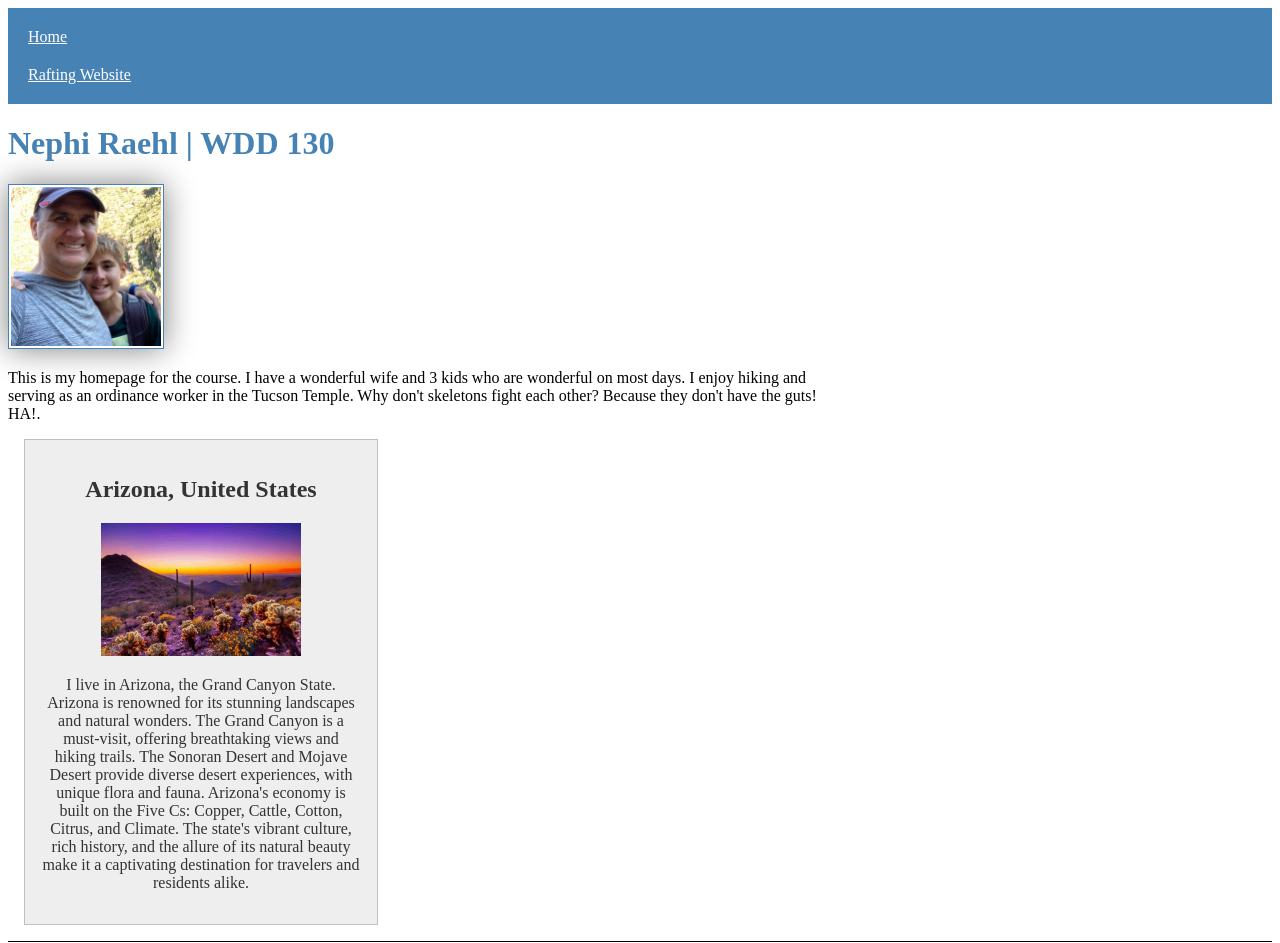
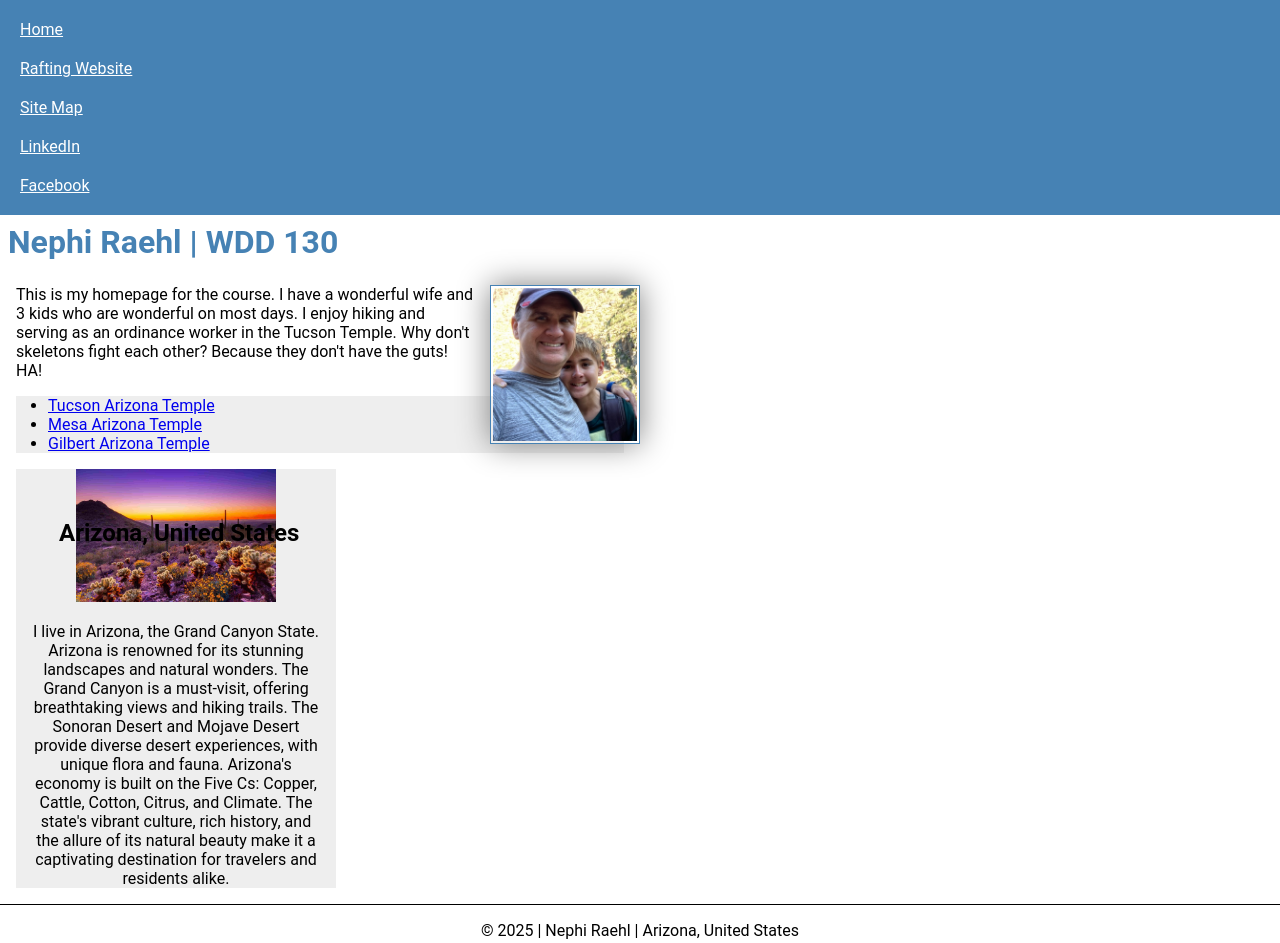
Before and after one commit to nephiraehl/wdd130, a plain HTML site: page index.html in a window 1280 px wide. Shown: the top 943 px of the page. Drawn offline with Linux system fonts and the light colour scheme.

Commit message:
home page change attempt 1

```diff
--- a/index.html
+++ b/index.html
@@ -1,3 +1,5 @@
+<!-- 18 September 2025 -->
+
 <!DOCTYPE html>
 <html lang="en">
 
@@ -7,7 +9,9 @@
     <title>Nephi Raehl | WDD 130</title>
     <meta name="description" content="Nephi Raehl's homepage for WDD 130 course.">
     <meta name="author" content="Nephi Raehl, WDD 130, course Homepage">
-
+    <link rel="preconnect" href="https://fonts.googleapis.com">
+    <link rel="preconnect" href="https://fonts.gstatic.com" crossorigin>
+    <link href="https://fonts.googleapis.com/css2?Roboto:display=swap" rel="stylesheet">
     <link rel="stylesheet" href="styles/styles.css">
 
 </head>
@@ -17,19 +21,32 @@
         <nav>
             <a href="#">Home</a>
             <a href="wwr/">Rafting Website</a>
+            <a href="wwr/site-plan.html">Site Map</a>
+            <a href="https://linkedin.com" target="Profile">LinkedIn</a>
+            <a href="https://facebook.com" target="_blank">Facebook</a>
         </nav>
     </header>
     <main>
 
         <h1>Nephi Raehl | WDD 130</h1>
-        <img src="images/profile.jpg" alt="profile." width="200">
-        <p>This is my homepage for the course. I have a wonderful wife and 3 kids who are wonderful on most days.
-            I enjoy hiking and serving as an ordinance worker in the Tucson Temple. Why don't skeletons fight each
-            other?
-            Because they don't have the guts! HA!.</p>
+        <div>
+            <img src="images/profile.jpg" alt="profile." width="200">
+            <p>This is my homepage for the course. I have a wonderful wife and 3 kids who are wonderful on most days.
+                I enjoy hiking and serving as an ordinance worker in the Tucson Temple. Why don't skeletons fight each
+                other?
+                Because they don't have the guts! HA!</p>
+        </div>
+        <ul class="box indent">
+            <li><a href="https://www.churchofjesuschrist.org/temples/details/tucson-arizona-temple?lang=eng"
+                    target="_blank">Tucson Arizona Temple</a></li>
+            <li><a href="https://www.churchofjesuschrist.org/temples/details/mesa-arizona-temple?lang=eng"
+                    target="_blank">Mesa Arizona Temple</a></li>
+            <li><a href="https://www.churchofjesuschrist.org/temples/details/gilbert-arizona-temple?lang=eng"
+                    target="_blank">Gilbert Arizona Temple</a></li>
+        </ul>
     </main>
 
-    <aside>
+    <aside class="box">
         <h2>Arizona, United States</h2>
         <img src="images/arizona.jpg" alt="Arizona's Sonoran Desert.">
         <p>I live in Arizona, the Grand Canyon State. Arizona is renowned for its stunning landscapes and natural
--- a/styles/styles.css
+++ b/styles/styles.css
@@ -1,3 +1,14 @@
+* {
+    margin: 0;
+    padding: 0;
+    box-sizing: border-box;
+}
+
+body {
+    font-size: 16px;
+    font-family: 'Roboto', Ariel, sans-serif;
+}
+
 nav {
     background-color: steelblue;
     padding: 10px;
@@ -10,10 +21,12 @@ nav a {
 }
 
 h1 {
-    color: steelblue
+    color: steelblue;
+    padding: 0.5rem;
 }
+
 main {
-    max-width: 840px;
+    max-width: 640px;
 }
 
 main img {
@@ -21,30 +34,48 @@ main img {
     height: auto;
     border: 1px solid steelblue;
     padding: 2px;
-    box-shadow: 0 0 30px gray
+    box-shadow: 0 0 30px gray;
+    float: right;
+    margin:0 0 1rem 1rem;
 }
 
 p {
-    padding: 0;
+    margin: 1rem;
 }
+/* padding: 0.5rem 0; */
 
 aside {
     width: 20em;
-    margin: 1rem;
-    border: 1px solid rgba(0 0 0 / 0.2); /* 1 */
-    padding: 1rem;
-    background-color: #eee;
-    color: #333;
     text-align: center;
+    position: relative;
 }
+
 
 aside img {
     width:200px;
     height: auto;
 }
 
+aside h2 {
+    position: absolute;
+    top: 50px;
+    left: 43px;
+}
 footer {
     margin-top:1em;
     border-top: 1px solid #000;
     text-align: center;
 }
+
+/*class selector*/
+
+.box{
+    margin: 1rem;
+    border: 1px solid rgba(0 0 0 .1);/* 1 */
+    padding: 1 rem;
+    background-color: #eee;
+    color: #000;
+}
+    .indent{
+        padding-left: 2rem;
+    }
```
